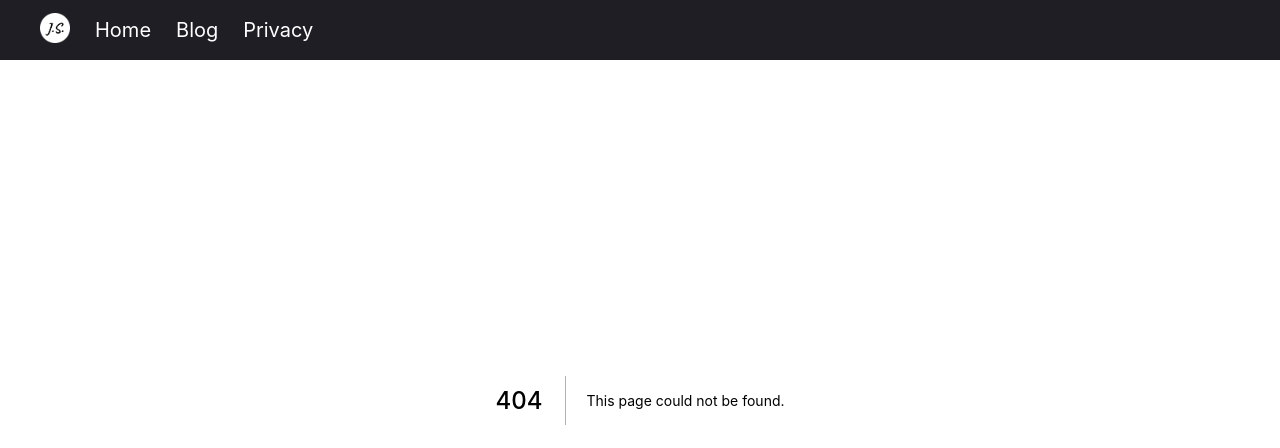
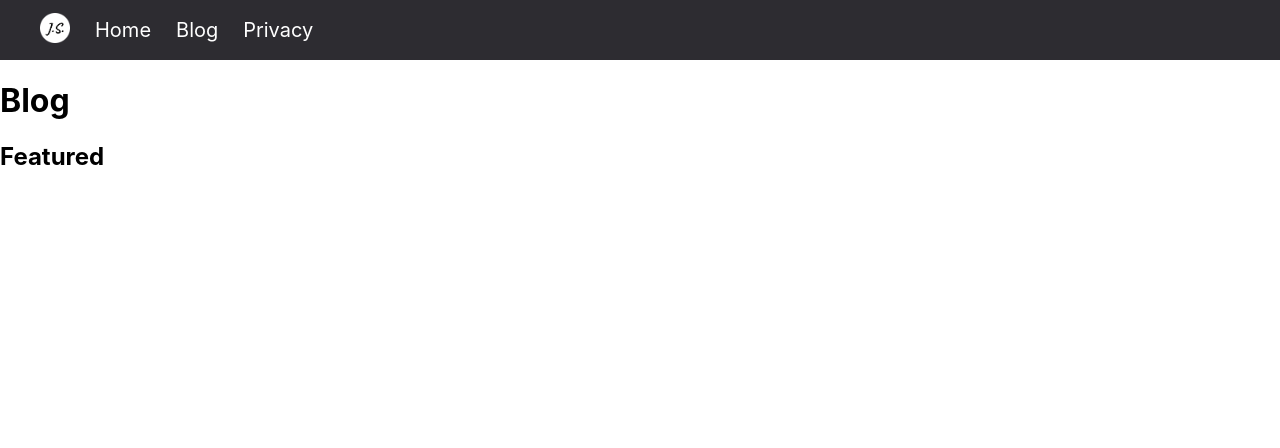
Before and after one commit to jonahschueller/JSchueller.de, a Next.js app: page /blog in a window 1280 px wide. Before the commit this address had no page. Shown: the top 448 px of the page. Built offline with nearby package versions, Linux system fonts and the light colour scheme.

Commit message:
✨ Added Blog page.

```diff
--- /dev/null
+++ b/pages/blog.js
@@ -0,0 +1,18 @@
+import Head from 'next/head'
+import styles from '../styles/Blog.module.css';
+
+const Blog = () => {
+    return (
+    <div className={styles.container}>
+        <Head>
+            <title>Blog</title>
+        </Head>
+        <div>
+            <h1>Blog</h1>
+
+            <h2>Featured</h2>
+        </div>
+    </div>)
+}
+
+export default Blog;
--- /dev/null
+++ b/styles/Blog.module.css
@@ -0,0 +1,3 @@
+.container {
+    margin: 0;
+}
--- a/styles/Navigation.module.css
+++ b/styles/Navigation.module.css
@@ -1,10 +1,12 @@
 .navigation {
     height: 60px;
     width: 100%;
-    background-color: rgb(31, 30, 36);
+    background-color: rgb(45, 44, 49);
     color: white;
     margin: 0px;
-    position: absolute;
+    top: 0;
+    left: 0;
+    position: static;
     z-index: 10;
 }
 
```
